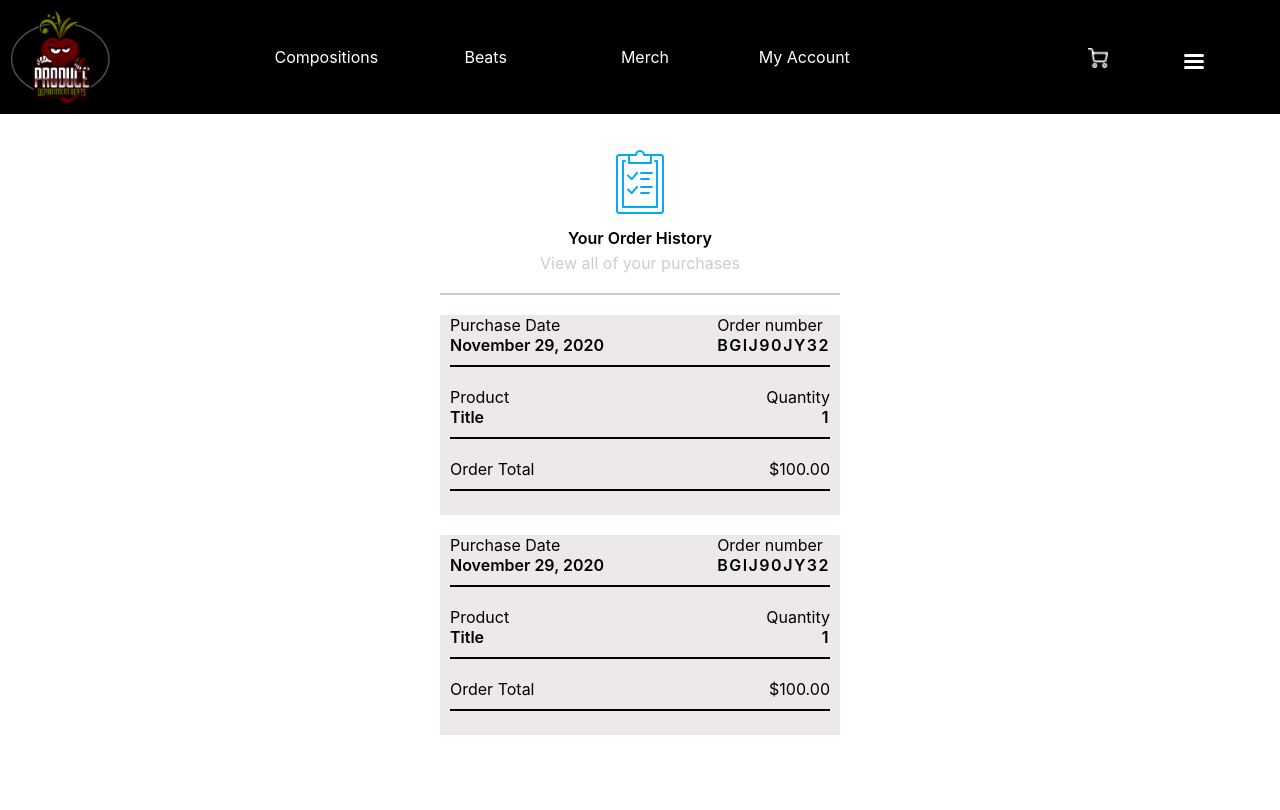
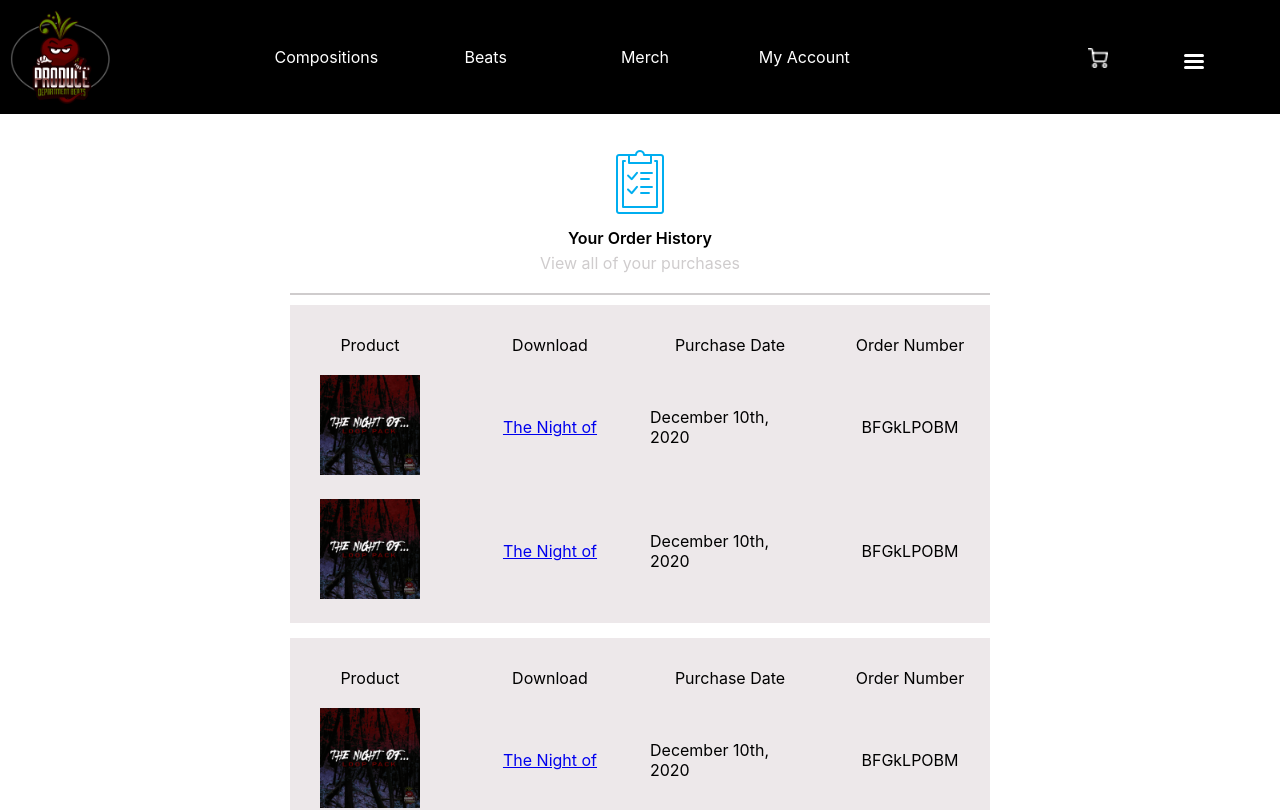
Before and after one commit to vernonsyncere/pdbeats, a React (Create React App) app in the folder client/: page / in a window 1280 px wide. Shown: the top 810 px of the page. Built offline with nearby package versions, Linux system fonts and the light colour scheme.

Commit message:
updated MyOrder to reflect a download page only for products they purchased

```diff
--- a/client/src/components/MyOrder/MyOrder.js
+++ b/client/src/components/MyOrder/MyOrder.js
@@ -2,77 +2,112 @@ import React from 'react';
 
 import classes from './StyledMyOrder.module.css';
 import checklist from './Assets/checklist.png';
+import night from './Assets/nightof.png'
 
 const MyOrder = (props) => {
 
    return (
       <div className={ classes.MyOrder }>
+
          <div className={ classes.displayBox }>
             <div className={ classes.checklist }>
                <img src={ checklist } />
                <p className={ classes.order }>Your Order History</p>
                <p><span>View all of your purchases</span></p>
             </div>
+
+            {/* one order  */}
             <div className={ classes.purchase }>
-               <div className={ classes.purchaseLine }>
-                  <div className={ classes.left }>
+                <div className={ classes.purchaseLine }>
+                   <div className={classes.headlines}>Product</div>
+                   <div className={classes.headlines}>Download</div>
+                   <div className={classes.headlines}>Purchase Date</div>
+
+                   {/* Here would start the map to through orders */}
+                   <div className={classes.headlines}>Order Number</div>
+                   <div className={classes.product}> <img src={night}/></div>
+                   <div className={classes.everything}><a href="https://www.beatstars.com/ProduceDepartmentBeats/sound-kits/48260" target="_blank">The Night of</a></div>
+                   <div className={classes.everything}><p>December 10th, 2020</p></div>
+                   <div className={classes.everything}><p>BFGkLPOBM</p></div>
+                   <div className={classes.product}> <img src={night}/></div>
+                   <div className={classes.everything}><a href="https://www.beatstars.com/ProduceDepartmentBeats/sound-kits/48260" target="_blank">The Night of</a></div>
+                   <div className={classes.everything}><p>December 10th, 2020</p></div>
+                   <div className={classes.everything}><p>BFGkLPOBM</p></div>
+                  {/* <div className={ classes.left }>
                      <p>Purchase Date</p>
                      <p className={ classes.date }>November 29, 2020</p>
                   </div>
                   <div className={ classes.right }>
                      <p>Order number</p>
                      <p className={ classes.number }>BGIJ90JY32</p>
-                  </div>
+                  </div> */}
                </div>
-               <div className={ classes.purchaseLine }>
-                  <div className={ classes.left }>
+
+               {/* <div className={ classes.purchaseLine }> */}
+                  {/* <div className={ classes.left }>
                      <p>Product</p>
                      <p className={ classes.date }>Title</p>
                   </div>
                   <div className={ classes.right }>
                      <p>Quantity</p>
                      <p className={ classes.number }>1</p>
-                  </div>
-               </div>
-               <div className={ classes.purchaseLine }>
+                  </div> */}
+               {/* </div> */}
+               {/* <div className={ classes.purchaseLine }>
                   <div className={ classes.left }>
                      <p>Order Total</p>
                   </div>
                   <div className={ classes.right }>
                      <p>$100.00</p>
                   </div>
-               </div>
+               </div> */}
             </div>
             <div className={ classes.purchase }>
-               <div className={ classes.purchaseLine }>
-                  <div className={ classes.left }>
+                <div className={ classes.purchaseLine }>
+                   <div className={classes.headlines}>Product</div>
+                   <div className={classes.headlines}>Download</div>
+                   <div className={classes.headlines}>Purchase Date</div>
+
+                   {/* Here would start the map to through orders */}
+                   <div className={classes.headlines}>Order Number</div>
+                   <div className={classes.product}> <img src={night}/></div>
+                   <div className={classes.everything}><a href="https://www.beatstars.com/ProduceDepartmentBeats/sound-kits/48260" target="_blank">The Night of</a></div>
+                   <div className={classes.everything}><p>December 10th, 2020</p></div>
+                   <div className={classes.everything}><p>BFGkLPOBM</p></div>
+                   <div className={classes.product}> <img src={night}/></div>
+                   <div className={classes.everything}><a href="https://www.beatstars.com/ProduceDepartmentBeats/sound-kits/48260" target="_blank">The Night of</a></div>
+                   <div className={classes.everything}><p>December 10th, 2020</p></div>
+                   <div className={classes.everything}><p>BFGkLPOBM</p></div>
+                  {/* <div className={ classes.left }>
                      <p>Purchase Date</p>
                      <p className={ classes.date }>November 29, 2020</p>
                   </div>
                   <div className={ classes.right }>
                      <p>Order number</p>
                      <p className={ classes.number }>BGIJ90JY32</p>
-                  </div>
+                  </div> */}
                </div>
-               <div className={ classes.purchaseLine }>
-                  <div className={ classes.left }>
+
+               {/* <div className={ classes.purchaseLine }> */}
+                  {/* <div className={ classes.left }>
                      <p>Product</p>
                      <p className={ classes.date }>Title</p>
                   </div>
                   <div className={ classes.right }>
                      <p>Quantity</p>
                      <p className={ classes.number }>1</p>
-                  </div>
-               </div>
-               <div className={ classes.purchaseLine }>
+                  </div> */}
+               {/* </div> */}
+               {/* <div className={ classes.purchaseLine }>
                   <div className={ classes.left }>
                      <p>Order Total</p>
                   </div>
                   <div className={ classes.right }>
                      <p>$100.00</p>
                   </div>
-               </div>
+               </div> */}
             </div>
+
          </div>
       </div>
    );
--- a/client/src/components/MyOrder/StyledMyOrder.module.css
+++ b/client/src/components/MyOrder/StyledMyOrder.module.css
@@ -3,9 +3,11 @@
 }
 
 .displayBox {
-  width: 400px;
+  width:700px;
   margin: auto;
   min-height: 400px;
+
+  /* outline: 2px solid green; */
 }
 
 .checklist {
@@ -29,16 +31,40 @@
 
 .purchase {
   background-color: rgb(237, 232, 234);
-  min-height: 200px;
-  padding: 0 10px 0 10px;
+  padding-top: 10px;
+  margin-top: 10px;
+  margin-bottom: 15px;
+  /* min-height: 200px; */
+  /* padding: 0 10px 0 10px; */
 }
 
 .purchaseLine {
   display: grid;
   margin-top: 20px;
-  grid-template-columns: 2fr 1fr;
-  padding-bottom: 10px;
-  border-bottom: 2px solid black;
+  grid-template-columns: 1fr 1fr 1fr 1fr;
+  /* padding-bottom: 10px; */
+  /* border-bottom: 2px solid black; */
+  grid-gap:20px;
+  padding-bottom: 20px;
+}
+
+
+
+
+.headlines{
+  justify-self: center;
+}
+.product {
+  justify-self: center;
+}
+
+.product img {
+  width: 100px;
+  justify-self: center;
+}
+
+.everything {
+  place-self: center;
 }
 
 .right {
```
Also changed, not shown: client/src/components/MyOrder/Assets/nightof.png (added).
